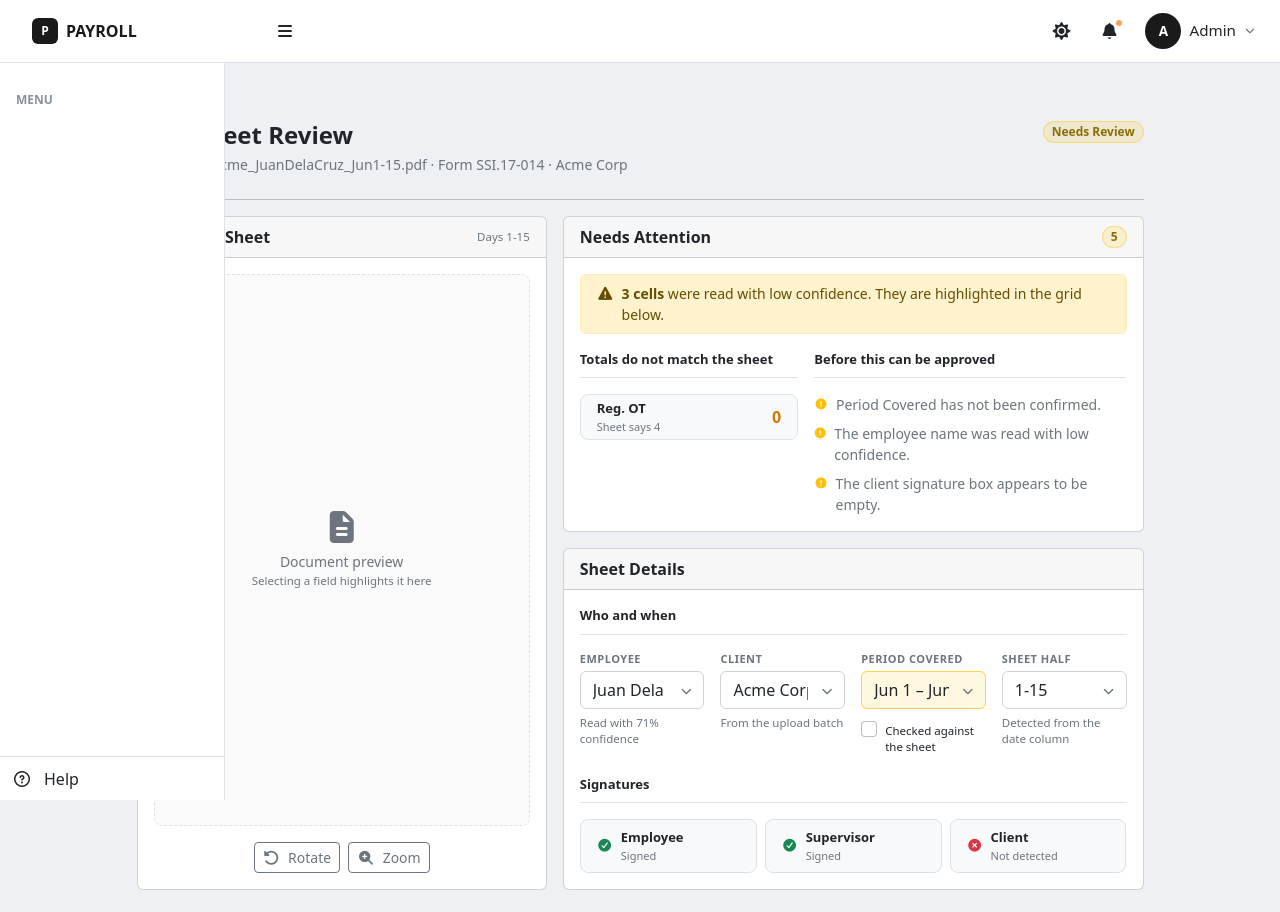
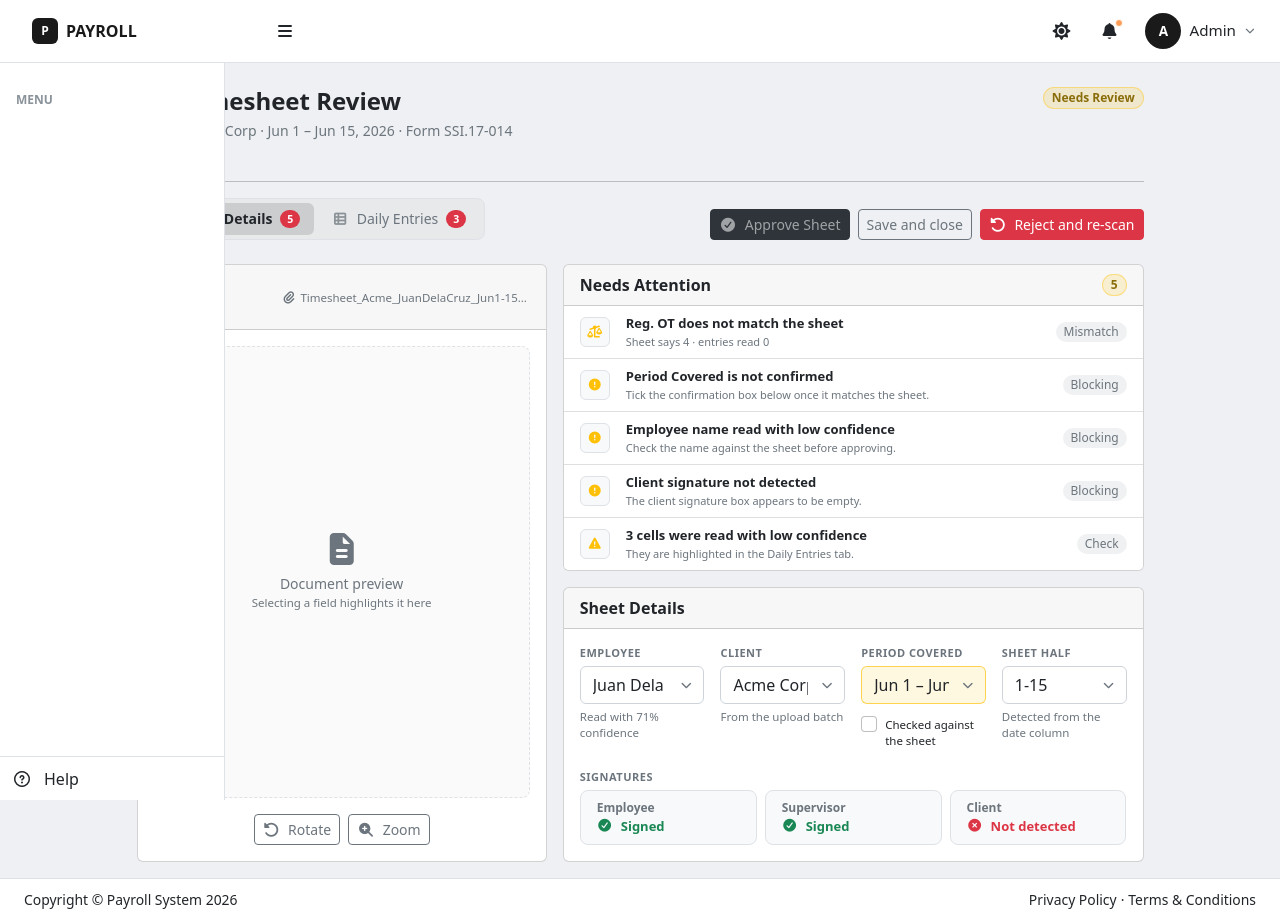
Before and after one commit to melchie04/payroll-system, a React (Vite) app in the folder frontend/: page /timesheet/1 in a window 1280 px wide. Shown: the top 912 px of the page. Built offline with nearby package versions, Linux system fonts and the light colour scheme.

Commit message:
Update: Timesheet & timesheet review page

```diff
--- a/frontend/src/assets/scss/_timesheet.scss
+++ b/frontend/src/assets/scss/_timesheet.scss
@@ -151,7 +151,9 @@
 }
 
 .ts-doc {
-  min-height: 320px;
+  // Same base height as the upload dropzone, so the Sheet Details tab sits at
+  // the same footprint as the Upload tab; it still grows with the right column.
+  min-height: 240px;
   border: 1px dashed var(--bs-border-color);
   background-color: rgba(0, 0, 0, 0.02);
 }
--- a/frontend/src/pages/timesheet/Timesheet.jsx
+++ b/frontend/src/pages/timesheet/Timesheet.jsx
@@ -34,8 +34,8 @@ export default function Timesheet() {
       <section>
         <div className="mt-4">
           <PageHeader
-            title="Timesheet Upload / OCR Scan"
-            description="Upload scanned timesheets, confirm what was read, and file the hours against each employee."
+            title="Timesheet Upload"
+            description="OCR-scan uploaded sheets, confirm what was read, and file the hours per employee."
           />
         </div>
       </section>
--- a/frontend/src/pages/timesheet/TimesheetReview.jsx
+++ b/frontend/src/pages/timesheet/TimesheetReview.jsx
@@ -1,6 +1,6 @@
 import { useState } from "react";
 import { Link, useNavigate, useParams } from "react-router-dom";
-import { DataCard, Table, Tr, Td, Badge, BtnPrimary, BtnSecondary, BtnDanger, SectionHeading, PageHeader } from "../../components/ui/index.jsx";
+import { DataCard, Table, Tr, Td, Badge, BtnPrimary, BtnSecondary, BtnDanger, PageHeader, TabsNav } from "../../components/ui/index.jsx";
 import { useTimesheets } from "../../context/TimesheetContext.jsx";
 
 // Suggestions for the sheet fields. Each field stays typeable: OCR can read a name
@@ -88,15 +88,47 @@ function TimesheetReviewForm({ file, onBack, onApprove }) {
 
   const lowConfidenceCells = rows.reduce((n, r) => n + (r.lowConfidence ? r.lowConfidence.length : 0), 0);
   const blockers = [
-    !periodConfirmed && "Period Covered has not been confirmed.",
-    file.employee.confidence < 0.85 && "The employee name was read with low confidence.",
-    !file.signatures.client && "The client signature box appears to be empty.",
+    !periodConfirmed && { title: "Period Covered is not confirmed", sub: "Tick the confirmation box below once it matches the sheet." },
+    file.employee.confidence < 0.85 && { title: "Employee name read with low confidence", sub: "Check the name against the sheet before approving." },
+    !file.signatures.client && { title: "Client signature not detected", sub: "The client signature box appears to be empty." },
   ].filter(Boolean);
 
   // The scanned sheet holds the left column; the attention card and the details
   // stack in the right one, so their widths no longer depend on each other.
   const hasAttention = blockers.length > 0 || mismatches.length > 0 || lowConfidenceCells > 0;
   const attentionCount = blockers.length + mismatches.length + (lowConfidenceCells > 0 ? 1 : 0);
+
+  // Mirrors File Requirements on the Upload tab: every finding is one list row
+  // with an icon, what it is, and a pill saying what kind of finding it is.
+  const attentionItems = [
+    ...mismatches.map((m) => ({
+      icon: "fa-scale-unbalanced",
+      tone: "text-warning",
+      title: `${m.label} does not match the sheet`,
+      sub: `Sheet says ${m.written} · entries read ${m.computed}`,
+      level: "Mismatch",
+    })),
+    ...blockers.map((b) => ({ icon: "fa-circle-exclamation", tone: "text-warning", title: b.title, sub: b.sub, level: "Blocking" })),
+    ...(lowConfidenceCells > 0
+      ? [
+          {
+            icon: "fa-triangle-exclamation",
+            tone: "text-warning",
+            title: `${lowConfidenceCells} cells were read with low confidence`,
+            sub: "They are highlighted in the Daily Entries tab.",
+            level: "Check",
+          },
+        ]
+      : []),
+  ];
+
+  // Mirrors the toolbar on the Timesheet page: tabs on the left, and the page's
+  // actions on the right where its filters sit.
+  const [tab, setTab] = useState("sheet");
+  const TABS = [
+    { key: "sheet", label: "Sheet Details", icon: "fa-file-lines", badge: attentionCount || null },
+    { key: "entries", label: "Daily Entries", icon: "fa-table-list", badge: lowConfidenceCells || null },
+  ];
 
   function updateCell(day, field, value) {
     setRows((prev) => prev.map((r) => (r.day === day ? { ...r, [field]: value } : r)));
@@ -109,36 +141,59 @@ function TimesheetReviewForm({ file, onBack, onApprove }) {
   return (
     <>
       <section>
-        <div className="mt-4">
-          <button
-            type="button"
-            onClick={onBack}
-            className="btn btn-link text-muted small text-decoration-none d-inline-flex align-items-center gap-1 mb-2 p-0"
-          >
-            <i className="fas fa-arrow-left"></i> Back
+        <div className="mt-4 d-flex align-items-start gap-2">
+          <button type="button" onClick={onBack} className="nav-icon-btn flex-shrink-0" style={{ marginTop: -6 }} aria-label="Back">
+            <i className="fas fa-arrow-left"></i>
           </button>
+          <div className="flex-grow-1">
             <PageHeader
               title="Timesheet Review"
-            description={
-              <span style={{ overflowWrap: "anywhere" }}>
-                {file.name} · Form {file.formCode} · {client}
-              </span>
-            }
+              description={`${client} · ${period} · Form ${file.formCode}`}
               actions={<Badge status={file.status} />}
             />
+          </div>
         </div>
       </section>
 
       <hr className="my-3 opacity-25" />
 
-      <section className="mb-4">
+      <section className="ts-toolbar mb-4">
+        <div className="row g-3 align-items-end">
+          <div className="col-12 col-xl-6">
+            <TabsNav tabs={TABS} active={tab} onChange={setTab} />
+          </div>
+          {!readOnly && (
+            <div className="col-12 col-xl-6">
+              <div className="d-flex flex-column flex-sm-row flex-wrap gap-2 justify-content-xl-end">
+                <BtnPrimary
+                  className="justify-content-center"
+                  disabled={blockers.length > 0}
+                  onClick={() => onApprove(file.id, rows)}
+                >
+                  <i className="fas fa-circle-check"></i> Approve Sheet
+                </BtnPrimary>
+                <BtnSecondary className="justify-content-center" onClick={onBack}>
+                  Save and close
+                </BtnSecondary>
+                <BtnDanger className="justify-content-center">
+                  <i className="fas fa-rotate-left"></i> Reject and re-scan
+                </BtnDanger>
+              </div>
+            </div>
+          )}
+        </div>
+      </section>
+
+      {tab === "sheet" && (
+        <section className="mb-3">
           <div className="row g-3">
             <div className="col-12 col-lg-5">
               <DataCard
                 title="Scanned Sheet"
                 action={
-                <span className="text-muted" style={{ fontSize: 11.5 }}>
-                  Days {half}
+                  <span className="text-muted text-truncate d-inline-block ms-3" style={{ fontSize: 11.5, maxWidth: 260 }} title={file.name}>
+                    <i className="fas fa-paperclip me-1"></i>
+                    {file.name}
                   </span>
                 }
               >
@@ -167,60 +222,30 @@ function TimesheetReviewForm({ file, onBack, onApprove }) {
                     title="Needs Attention"
                     action={<span className="badge rounded-pill status-badge status-badge-warning">{attentionCount}</span>}
                   >
-                  <div className="card-body">
-                    {lowConfidenceCells > 0 && (
+                    <div className="list-group list-group-flush">
+                      {attentionItems.map((a) => (
+                        <div className="list-group-item d-flex align-items-center gap-3 px-3 py-2" key={a.title}>
                           <div
-                        className={`alert alert-warning py-2 small d-flex align-items-start gap-2 ${
-                          mismatches.length > 0 || blockers.length > 0 ? "mb-3" : "mb-0"
-                        }`}
+                            className={`d-flex align-items-center justify-content-center flex-shrink-0 border rounded-2 bg-light ${a.tone}`}
+                            style={{ width: 30, height: 30, fontSize: 12 }}
                           >
-                        <i className="fas fa-triangle-exclamation mt-1"></i>
-                        <span>
-                          <strong>{lowConfidenceCells} cells</strong> were read with low confidence. They are highlighted in the grid below.
+                            <i className={`fas ${a.icon}`}></i>
+                          </div>
+
+                          <div className="flex-grow-1" style={{ minWidth: 0 }}>
+                            <div className="fw-semibold" style={{ fontSize: "0.8125rem" }}>
+                              {a.title}
+                            </div>
+                            <div className="text-muted" style={{ fontSize: 11 }}>
+                              {a.sub}
+                            </div>
+                          </div>
+
+                          <span className="badge rounded-pill bg-secondary bg-opacity-10 text-secondary fw-normal py-1 flex-shrink-0">
+                            {a.level}
                           </span>
                         </div>
-                    )}
-
-                    <div className="row g-3">
-                      {mismatches.length > 0 && (
-                        <div className={blockers.length > 0 ? "col-12 col-md-5" : "col-12"}>
-                          <SectionHeading>Totals do not match the sheet</SectionHeading>
-                          <div className={mismatches.length > 1 && blockers.length === 0 ? "row g-2" : "d-flex flex-column gap-2"}>
-                            {mismatches.map((m) => (
-                              <div className={mismatches.length > 1 && blockers.length === 0 ? "col-12 col-sm-6 col-xl-4" : ""} key={m.label}>
-                                <div className="border rounded-3 bg-light py-1 px-3 h-100 d-flex align-items-center justify-content-between gap-3">
-                                  <div style={{ minWidth: 0 }}>
-                                    <div className="fw-semibold" style={{ fontSize: "0.8125rem" }}>
-                                      {m.label}
-                                    </div>
-                                    <div className="text-muted" style={{ fontSize: 11 }}>
-                                      Sheet says {m.written}
-                                    </div>
-                                  </div>
-                                  <div className="fs-6 fw-bold flex-shrink-0" style={{ color: "#d97706" }}>
-                                    {m.computed}
-                                  </div>
-                                </div>
-                              </div>
                       ))}
-                          </div>
-                        </div>
-                      )}
-
-                      {blockers.length > 0 && (
-                        <div className={mismatches.length > 0 ? "col-12 col-md-7" : "col-12"}>
-                          <SectionHeading>Before this can be approved</SectionHeading>
-                          <div className="d-flex flex-column gap-2">
-                            {blockers.map((b) => (
-                              <div className="d-flex align-items-start gap-2 small text-muted" key={b}>
-                                <i className="fas fa-circle-exclamation text-warning mt-1" style={{ fontSize: 11 }}></i>
-                                <span style={{ minWidth: 0 }}>{b}</span>
-                              </div>
-                            ))}
-                          </div>
-                        </div>
-                      )}
-                    </div>
                     </div>
                   </DataCard>
                 </div>
@@ -229,8 +254,6 @@ function TimesheetReviewForm({ file, onBack, onApprove }) {
               <div className="flex-grow-1">
                 <DataCard title="Sheet Details">
                   <div className="card-body">
-                  <SectionHeading>Who and when</SectionHeading>
-
                     <div className="row g-3">
                       <div className="col-12 col-md-6 col-xl-3">
                         <SuggestField
@@ -294,7 +317,9 @@ function TimesheetReviewForm({ file, onBack, onApprove }) {
                     </div>
 
                     <div className="mt-3">
-                    <SectionHeading>Signatures</SectionHeading>
+                      <div className="form-label text-uppercase text-muted fw-semibold mb-1" style={{ fontSize: 11, letterSpacing: 0.5 }}>
+                        Signatures
+                      </div>
                       <div className="row g-2">
                         <SignatureItem signed={file.signatures.employee} label="Employee" />
                         <SignatureItem signed={file.signatures.supervisor} label="Supervisor" />
@@ -307,7 +332,10 @@ function TimesheetReviewForm({ file, onBack, onApprove }) {
             </div>
           </div>
         </section>
+      )}
 
+      {tab === "entries" && (
+        <>
           <section className="mb-4">
             <DataCard
               title="Daily Entries"
@@ -394,7 +422,7 @@ function TimesheetReviewForm({ file, onBack, onApprove }) {
             </DataCard>
           </section>
 
-      <section className="mb-4">
+          <section className="mb-3">
             <DataCard title="Sheet Totals">
               <div className="card-body row g-2">
                 <TotalItem label="Days Worked" value={computed.days} written={hw.totalDays} />
@@ -404,24 +432,7 @@ function TimesheetReviewForm({ file, onBack, onApprove }) {
               </div>
             </DataCard>
           </section>
-
-      {!readOnly && (
-        <section className="mb-3">
-          <div className="d-flex flex-wrap gap-2">
-            <BtnPrimary disabled={blockers.length > 0} onClick={() => onApprove(file.id, rows)}>
-              <i className="fas fa-circle-check"></i> Approve Sheet
-            </BtnPrimary>
-            <BtnSecondary onClick={onBack}>Save and close</BtnSecondary>
-            <BtnDanger>
-              <i className="fas fa-rotate-left"></i> Reject and re-scan
-            </BtnDanger>
-          </div>
-          {blockers.length > 0 && (
-            <p className="text-muted small mb-0 mt-2">
-              Approval stays locked until the {blockers.length} item{blockers.length > 1 ? "s" : ""} under Needs Attention {blockers.length > 1 ? "are" : "is"} cleared.
-            </p>
-          )}
-        </section>
+        </>
       )}
     </>
   );
@@ -479,15 +490,13 @@ function SuggestField({ label, value, onChange, options, disabled, hint, flagged
 function SignatureItem({ signed, label }) {
   return (
     <div className="col-12 col-sm-4">
-      <div className="border rounded-3 bg-light p-2 px-3 h-100 d-flex align-items-center gap-2">
-        <i className={`fas ${signed ? "fa-circle-check text-success" : "fa-circle-xmark text-danger"}`} style={{ fontSize: "0.8rem" }}></i>
-        <div style={{ minWidth: 0 }}>
-          <div className="fw-semibold" style={{ fontSize: "0.8125rem" }}>
+      <div className="border rounded-3 bg-light p-2 px-3 h-100 d-flex flex-column justify-content-between">
+        <div className="text-muted fw-semibold" style={{ fontSize: 12 }}>
           {label}
         </div>
-          <div className="text-muted" style={{ fontSize: 11 }}>
-            {signed ? "Signed" : "Not detected"}
-          </div>
+        <div className={`fw-semibold mt-auto d-flex align-items-center gap-2 ${signed ? "text-success" : "text-danger"}`}>
+          <i className={`fas ${signed ? "fa-circle-check" : "fa-circle-xmark"}`} style={{ fontSize: "0.8rem" }}></i>
+          <span style={{ fontSize: "0.8125rem" }}>{signed ? "Signed" : "Not detected"}</span>
         </div>
       </div>
     </div>
```
Lines whose indentation alone changed are shown as unchanged.
